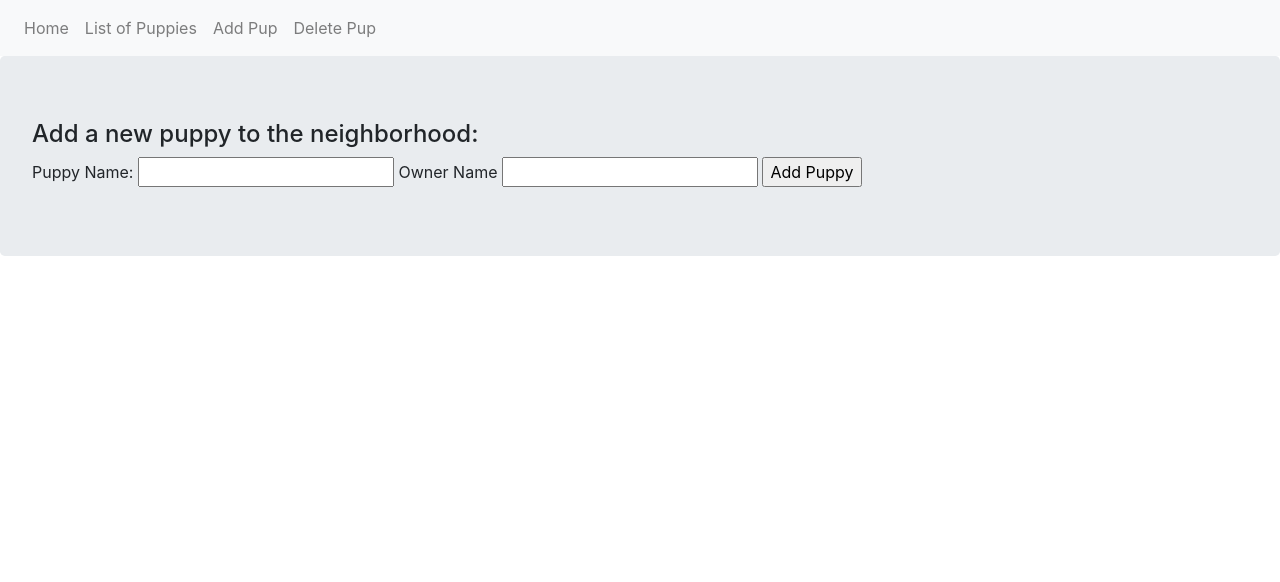
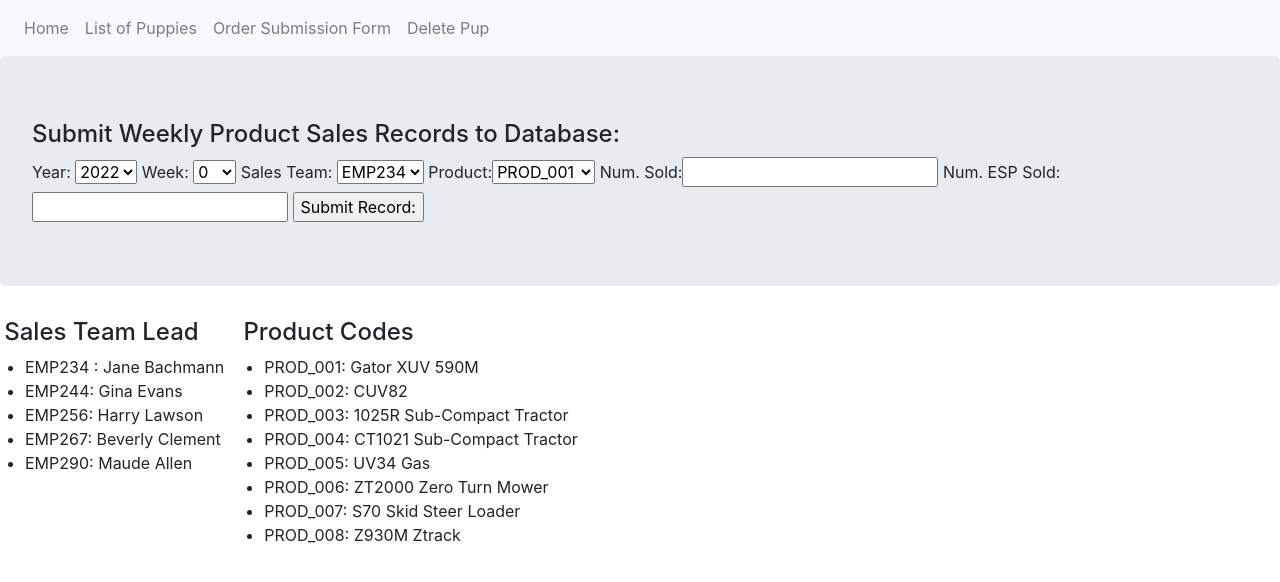
Before and after one commit to Korenak/tek-korenak-cap1, a Flask app: page /add in a window 1280 px wide. Shown: the top 582 px of the page. Run offline with Flask 2, Linux system fonts and the light colour scheme; some libraries are stand-ins or nearby versions.

Commit message:
barely getting started

```diff
--- /dev/null
+++ b/korenak_andrew_cap1/app.py
@@ -0,0 +1,158 @@
+import os
+import config
+from flask import Flask, render_template, url_for, redirect, flash
+from flask_sqlalchemy import SQLAlchemy
+from forms import SubmitForm
+import pymysql
+
+basedir = os.path.abspath(os.path.dirname(__file__))
+app = Flask(__name__)
+app.config['SECRET_KEY'] = config.key
+'''
+change values in config.py to change every instance of this across all files
+'''
+conn= "mysql+pymysql://{0}:{1}@{2}/{3}".format(config.username, config.password, config.host, config.schema)
+app.config['SQLALCHEMY_DATABASE_URI'] = conn
+db = SQLAlchemy(app)
+
+'''
+Things needed for site input: Table w/ unique sale index, Item_code( site- drop down selector box?)
+EMP_ID( site-drop down selector box?), Year (site-selector with 2021-2030?), Week/date-range??(site-52 weeks in year)
+,site-Total number units sold on that week?
+
+'''
+
+
+class sitesales(db.Model):
+    __tablename__ = 'sitesales'
+
+    id = db.Column(db.Integer,primary_key = True)
+    sales_year = db.Column(db.Integer)
+    sales_week = db.Column(db.Integer)
+    sales_team= db.Column(db.Text)
+    prod_code= db.Column(db.Text)
+    prod_sold = db.Column(db.Integer)
+    esp_code= db.Column(db.Text)
+    esp_sold= db.Column(db.Integer)
+# Stretch goals?
+#,db.ForeignKey('employees.emp_id')
+#,db.ForeignKey('products.prod_id')
+#,db.ForeignKey('services.serv_id')
+    def __init__(self,id,year,week,emp_id,prod_code,serv_code):
+        self.id = id
+        self.sales_year = sales_year
+        self.sales_week = sales_week
+        self.emp_code = emp_code
+        self.prod_code = prod_code
+        self.prod_sold = prod_sold
+        self.serv_code = esp_code
+        self.esp_sold = esp_sold
+'''
+
+class employees(db.Model)
+    __tablename__ = 'employees'
+
+    emp_id = db.Column(db.Text,primary_key = True)
+    team_lead = db.Column(db.Text)
+    pay_grade = db.Column(db.Integer)
+    region= dbColumn(db.Text)
+
+    def __init__(self,emp_id,team_lead,pay_grade,region):
+        self.emp_id = emp_id
+        self.team_lead = team_lead
+        self.pay_grade = pay_grade
+        self.region = region
+
+class products(db.Model)
+    __tablename__ = 'products'
+
+    prod_id = db.Column(db.Text,primary_key = True)
+    prod_name = db.Column(db.Text)
+    url = db.Column(db.Integer)
+    region= dbColumn(db.Text)
+
+    def __init__(self,):
+'''
+db.create_all()
+
+#######################################SITE############################
+
+
+@app.route('/')
+def index():
+    return render_template('home.html')
+
+
+@app.route('/add', methods=['GET', 'POST'])
+def weeklysubmit():
+    form = SubmitForm()
+
+    if form.validate_on_submit():
+        # we have 2 required input fields
+        year = form.formyear.data
+        week = form.formweek.data
+        emp = form.emp.data
+        prod = form.prod.data
+        numsold = form.numsold.data
+        espsold = form.warrantysold.data
+        if prod == "PROD_001":
+            esp = "ESP_001"
+        if prod == "PROD_002":
+            esp = "ESP_002"
+        if prod == "PROD_003":
+            esp = "ESP_003"
+        if prod == "PROD_004":
+            esp = "ESP_004"
+        if prod == "PROD_005":
+            esp = "ESP_005"
+        if prod == "PROD_006":
+            esp = "ESP_006"
+        if prod == "PROD_007":
+            esp = "ESP_007"
+        if prod == "PROD_008":
+            esp = "ESP_008"
+        db.session.add(year)
+        db.session.add(week)
+        db.session.add(emp)
+        db.session.add(prod)
+        db.session.add(numsold)
+        db.session.add(esp)
+        db.session.add(espsold)
+#        db.session.commit()
+        flash(f"For Week {week}, {year}: {numsold} units of {prod} with {espsold} {esp}s has been applied to team {emp}.")
+
+        return redirect(url_for('weeklysubmit'))
+
+    return render_template('weeklysubmit.html', form=form)
+
+
+@app.route('/list')
+def list_pup():
+    # Grab a list of puppies from database.
+    puppies = Puppy.query.all()
+
+    return render_template('list_pup.html', puppies=puppies)
+
+
+@app.route('/delete', methods=['GET', 'POST'])
+def del_pup():
+    form = DelForm()
+
+    if form.validate_on_submit():
+        id = form.id.data
+        pup = Puppy.query.get(id)
+        db.session.delete(pup)
+        db.session.commit()
+
+        return redirect(url_for('list_pup'))
+    return render_template('delete_pup.html', form=form)
+
+
+
+
+
+
+
+
+if __name__ == '__main__':
+    app.run(debug=True)
--- a/korenak_andrew_cap1/forms.py
+++ b/korenak_andrew_cap1/forms.py
@@ -1,14 +1,29 @@
 from flask import Flask,render_template,request
 from flask_wtf import FlaskForm
-from wtforms import StringField, IntegerField, SubmitField
-from wtforms.validators import DataRequired, NoneOf
+from wtforms import StringField,SelectField, IntegerField, SubmitField
+from wtforms.validators import DataRequired, NoneOf, NumberRange, InputRequired
+from datetime import date
+date = date.today()
 
-class AddForm(FlaskForm):
-    name = StringField('Puppy Name:',validators=[DataRequired()])
-    name2= StringField('Owner Name',validators=[DataRequired()])
-    submit = SubmitField('Add Puppy')
+class SubmitForm(FlaskForm):
+    date = date.today()
+    prodcode = ("PROD_001","PROD_002","PROD_003","PROD_004","PROD_005","PROD_006","PROD_007","PROD_008")
+#    stryear = str(date.year)
+    formyear = SelectField('Year:', choices = (date.year,),coerce=int, validators = [InputRequired()])
+    week= range(51)
+    formweek = SelectField('Week:', choices = week, coerce=int)
+    emp = SelectField('Sales Team:', choices = ('EMP234','EMP244','EMP256','EMP267','EMP290') , validators=[InputRequired()])
+    prod= SelectField('Product:', choices = prodcode, validators=[InputRequired()])
+    numsold=IntegerField('Num. Sold:', validators=[InputRequired(),NumberRange(min=0, message='Must enter a non-negative number')])
+    warrantysold=IntegerField('Num. ESP Sold:', validators=[InputRequired(),NumberRange(min=0, message='Must enter a non-negative number')])
+    submit = SubmitField('Submit Record:')
+
+
+'''
+name2= StringField('Owner Name',validators=[DataRequired()])
 
 
 class DelForm(FlaskForm):
     id = IntegerField('Puppy ID:')
     submit = SubmitField('Remove Puppy')
+'''
--- a/korenak_andrew_cap1/templates/add_pup.html
+++ /dev/null
@@ -1,12 +0,0 @@
-{% extends "base.html" %}
-{% block content %}
-<div class="jumbotron">
-  <h4>Add a new puppy to the neighborhood:</h4>
-  <form method="POST">
-      {{ form.hidden_tag() }}
-      {{ form.name.label }} {{ form.name() }}
-      {{ form.name2.label }} {{ form.name2() }}
-      {{ form.submit() }}
-  </form>
-</div>
-{% endblock %}
--- a/korenak_andrew_cap1/templates/base.html
+++ b/korenak_andrew_cap1/templates/base.html
@@ -6,7 +6,7 @@
 
     <link rel="stylesheet" href="https://maxcdn.bootstrapcdn.com/bootstrap/4.0.0/css/bootstrap.min.css" integrity="sha384-Gn5384xqQ1aoWXA+058RXPxPg6fy4IWvTNh0E263XmFcJlSAwiGgFAW/dAiS6JXm" crossorigin="anonymous">
     <script src="https://cdn.jsdelivr.net/npm/bootstrap@5.1.3/dist/js/bootstrap.bundle.min.js" integrity="sha384-ka7Sk0Gln4gmtz2MlQnikT1wXgYsOg+OMhuP+IlRH9sENBO0LRn5q+8nbTov4+1p" crossorigin="anonymous"></script>
-    <title>Neighborhood Puppy Watch</title>
+    <title>Admin Sales Tracker</title>
   </head>
   <body>
 
@@ -14,11 +14,13 @@
     <div class="navbar-nav">
       <a class="nav-item nav-link" href="{{ url_for('index') }}">Home</a>
       <a class="nav-item nav-link" href="{{ url_for('list_pup') }}">List of Puppies</a>
-      <a class="nav-item nav-link" href="{{ url_for('add_pup') }}">Add Pup</a>
+      <a class="nav-item nav-link" href="{{ url_for('weeklysubmit') }}">Order Submission Form</a>
       <a class="nav-item nav-link" href="{{ url_for('del_pup') }}">Delete Pup</a>
 
     </div>
 </nav>
+
+
 
     {% block content %}
 
--- /dev/null
+++ b/korenak_andrew_cap1/templates/weeklysubmit.html
@@ -0,0 +1,53 @@
+{% extends "base.html" %}
+{% block content %}
+<div class="jumbotron">
+  <h4>Submit Weekly Product Sales Records to Database:</h4>
+  <form method="POST">
+      {{ form.hidden_tag() }}
+      {{ form.formyear.label }} {{ form.formyear() }}
+      {{ form.formweek.label}} {{form.formweek()}}
+      {{form.emp.label}} {{form.emp}}
+      {{form.prod.label}}{{form.prod}}
+      {{form.numsold.label}}{{form.numsold}}
+      {{form.warrantysold.label}}{{form.warrantysold}}
+      {{ form.submit() }}
+  </form>
+  {# Display flash messages, if any, for all pages #}
+  {% with messages = get_flashed_messages() %}
+    {% if messages %}
+      <ul class='flashes'>
+      {% for message in messages %}<li>{{ message }}</li>
+      {% endfor %}
+      </ul>
+    {% endif %}
+  {% endwith %}
+</div>
+<body>
+  <div class="row">
+  <div class="column">
+    <h4>&nbsp&nbsp Sales Team Lead</h4>
+    <ul>
+      <li>EMP234 : Jane Bachmann</li>
+      <li>EMP244: Gina Evans</li>
+      <li>EMP256: Harry Lawson</li>
+      <li>EMP267: Beverly Clement</li>
+      <li>EMP290: Maude Allen</li>
+    </ul>
+  </div>
+  <div class="column">
+    <h4>&nbsp&nbsp Product Codes</h4>
+    <ul>
+      <li>PROD_001: Gator XUV 590M</li>
+      <li>PROD_002: CUV82</li>
+      <li>PROD_003: 1025R Sub-Compact Tractor</li>
+      <li>PROD_004: CT1021 Sub-Compact Tractor</li>
+      <li>PROD_005: UV34 Gas </li>
+      <li>PROD_006: ZT2000 Zero Turn Mower</li>
+      <li>PROD_007: S70 Skid Steer Loader</li>
+      <li>PROD_008: Z930M Ztrack</li>
+    </ul>
+  </div>
+</div>
+
+<body/>
+{% endblock %}
```
Also changed, not shown: korenak_andrew_cap1/config.py (+8 -3 lines), korenak_andrew_cap1/dbinit.py (deleted, +0 -133 lines), korenak_andrew_cap1/filldb.py (deleted, +0 -111 lines), korenak_andrew_cap1/pand.py (deleted, +0 -95 lines), korenak_andrew_cap1/test.py (added, +10 -0 lines).
